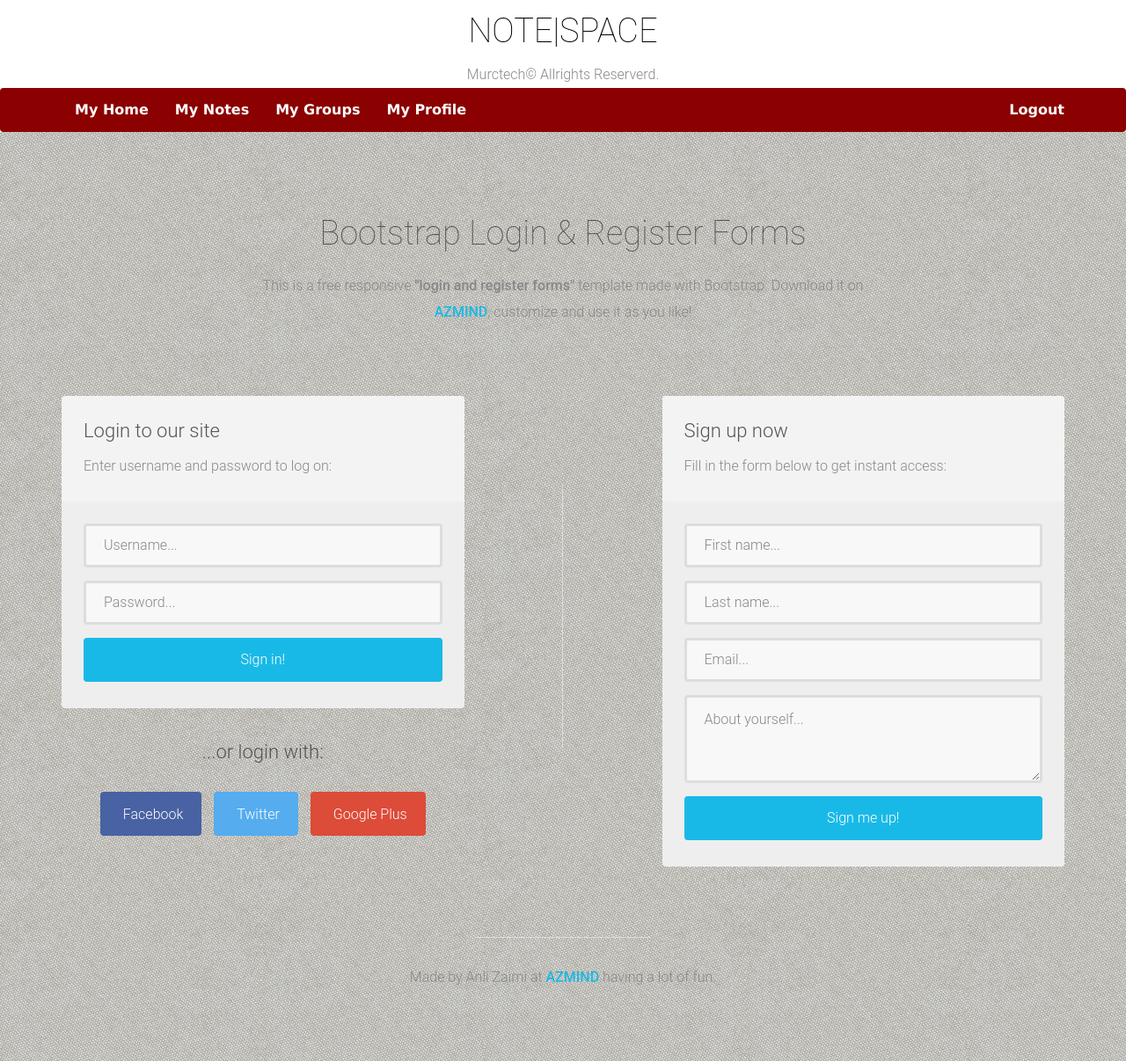
After one commit to CharithPremalal/Notespace, a PHP site: the page made by index - Copy.html in a window 1280 px wide. The commit adds this page. Shown: the whole page at 88% size. Run offline with PHP 8.4, Linux system fonts and the light colour scheme; some libraries are stand-ins or nearby versions.

Commit message:
login page - working

```diff
--- /dev/null
+++ b/css/form-elements.css
@@ -0,0 +1,74 @@
+
+input[type="text"],
+input[type="password"],
+textarea,
+textarea.form-control {
+	height: 50px;
+    margin: 0;
+    padding: 0 20px;
+    vertical-align: middle;
+    background: #f8f8f8;
+    border: 3px solid #ddd;
+    font-family: 'Roboto', sans-serif;
+    font-size: 16px;
+    font-weight: 300;
+    line-height: 50px;
+    color: #888;
+    -moz-border-radius: 4px; -webkit-border-radius: 4px; border-radius: 4px;
+    -moz-box-shadow: none; -webkit-box-shadow: none; box-shadow: none;
+    -o-transition: all .3s; -moz-transition: all .3s; -webkit-transition: all .3s; -ms-transition: all .3s; transition: all .3s;
+}
+
+textarea,
+textarea.form-control {
+	padding-top: 10px;
+	padding-bottom: 10px;
+	line-height: 30px;
+}
+
+input[type="text"]:focus,
+input[type="password"]:focus,
+textarea:focus,
+textarea.form-control:focus {
+	outline: 0;
+	background: #fff;
+    border: 3px solid #ccc;
+    -moz-box-shadow: none; -webkit-box-shadow: none; box-shadow: none;
+}
+
+input[type="text"]:-moz-placeholder, input[type="password"]:-moz-placeholder,
+textarea:-moz-placeholder, textarea.form-control:-moz-placeholder { color: #888; }
+
+input[type="text"]:-ms-input-placeholder, input[type="password"]:-ms-input-placeholder,
+textarea:-ms-input-placeholder, textarea.form-control:-ms-input-placeholder { color: #888; }
+
+input[type="text"]::-webkit-input-placeholder, input[type="password"]::-webkit-input-placeholder,
+textarea::-webkit-input-placeholder, textarea.form-control::-webkit-input-placeholder { color: #888; }
+
+
+
+button.btn {
+	height: 50px;
+    margin: 0;
+    padding: 0 20px;
+    vertical-align: middle;
+    background: #19b9e7;
+    border: 0;
+    font-family: 'Roboto', sans-serif;
+    font-size: 16px;
+    font-weight: 300;
+    line-height: 50px;
+    color: #fff;
+    -moz-border-radius: 4px; -webkit-border-radius: 4px; border-radius: 4px;
+    text-shadow: none;
+    -moz-box-shadow: none; -webkit-box-shadow: none; box-shadow: none;
+    -o-transition: all .3s; -moz-transition: all .3s; -webkit-transition: all .3s; -ms-transition: all .3s; transition: all .3s;
+}
+
+button.btn:hover { opacity: 0.6; color: #fff; }
+
+button.btn:active { outline: 0; opacity: 0.6; color: #fff; -moz-box-shadow: none; -webkit-box-shadow: none; box-shadow: none; }
+
+button.btn:focus { outline: 0; opacity: 0.6; background: #19b9e7; color: #fff; }
+
+button.btn:active:focus, button.btn.active:focus { outline: 0; opacity: 0.6; background: #19b9e7; color: #fff; }
--- /dev/null
+++ b/css/style1.css
@@ -0,0 +1,192 @@
+
+body {
+
+    font-family: 'Roboto', sans-serif;
+    font-size: 16px;
+    font-weight: 300;
+    color: #888;
+    line-height: 30px;
+    text-align: center;
+}
+
+strong { font-weight: 500; }
+
+a, a:hover, a:focus {
+	color: #19b9e7;
+	text-decoration: none;
+    -o-transition: all .3s; -moz-transition: all .3s; -webkit-transition: all .3s; -ms-transition: all .3s; transition: all .3s;
+}
+
+h1, h2 {
+	margin-top: 10px;
+	font-size: 38px;
+    font-weight: 100;
+    color: #555;
+    line-height: 50px;
+}
+
+h3 {
+	font-size: 22px;
+    font-weight: 300;
+    color: #555;
+    line-height: 30px;
+}
+
+img { max-width: 100%; }
+
+::-moz-selection { background: #19b9e7; color: #fff; text-shadow: none; }
+::selection { background: #19b9e7; color: #fff; text-shadow: none; }
+
+
+.btn-link-1 {
+	display: inline-block;
+	height: 50px;
+	margin: 5px;
+	padding: 16px 20px 0 20px;
+	background: #19b9e7;
+	font-size: 16px;
+    font-weight: 300;
+    line-height: 16px;
+    color: #fff;
+    -moz-border-radius: 4px; -webkit-border-radius: 4px; border-radius: 4px;
+}
+.btn-link-1:hover, .btn-link-1:focus, .btn-link-1:active { outline: 0; opacity: 0.6; color: #fff; }
+
+.btn-link-1.btn-link-1-facebook { background: #4862a3; }
+.btn-link-1.btn-link-1-twitter { background: #55acee; }
+.btn-link-1.btn-link-1-google-plus { background: #dd4b39; }
+
+.btn-link-1 i {
+	padding-right: 5px;
+	vertical-align: middle;
+	font-size: 20px;
+	line-height: 20px;
+}
+
+.btn-link-2 {
+	display: inline-block;
+	height: 50px;
+	margin: 5px;
+	padding: 15px 20px 0 20px;
+	background: rgba(0, 0, 0, 0.3);
+	border: 1px solid #fff;
+	font-size: 16px;
+    font-weight: 300;
+    line-height: 16px;
+    color: #fff;
+    -moz-border-radius: 4px; -webkit-border-radius: 4px; border-radius: 4px;
+}
+.btn-link-2:hover, .btn-link-2:focus,
+.btn-link-2:active, .btn-link-2:active:focus { outline: 0; opacity: 0.6; background: rgba(0, 0, 0, 0.3); color: #fff; }
+
+
+/***** Top content *****/
+
+.inner-bg {
+    padding: 60px 0 80px 0;
+}
+
+.top-content .description {
+	margin: 20px 0 10px 0;
+}
+
+.top-content .description a:hover,
+.top-content .description a:focus { border-bottom: 1px dotted #19b9e7; }
+
+.form-box {
+	margin-top: 70px;
+}
+
+.form-top {
+	overflow: hidden;
+	padding: 0 25px 15px 25px;
+	background: #f3f3f3;
+	-moz-border-radius: 4px 4px 0 0; -webkit-border-radius: 4px 4px 0 0; border-radius: 4px 4px 0 0;
+	text-align: left;
+}
+
+.form-top-left {
+	float: left;
+	width: 75%;
+	padding-top: 25px;
+}
+
+.form-top-left h3 { margin-top: 0; }
+
+.form-top-right {
+	float: left;
+	width: 25%;
+	padding-top: 5px;
+	font-size: 66px;
+	color: #ddd;
+	line-height: 100px;
+	text-align: right;
+}
+
+.form-bottom {
+	padding: 25px 25px 30px 25px;
+	background: #eee;
+	-moz-border-radius: 0 0 4px 4px; -webkit-border-radius: 0 0 4px 4px; border-radius: 0 0 4px 4px;
+	text-align: left;
+}
+
+.form-bottom form textarea {
+	height: 100px;
+}
+
+.form-bottom form button.btn {
+	width: 100%;
+}
+
+.form-bottom form .input-error {
+	border-color: #19b9e7;
+}
+
+.social-login {
+	margin-top: 35px;
+}
+
+.social-login-buttons {
+	margin-top: 25px;
+}
+
+.middle-border {
+	min-height: 300px;
+	margin-top: 170px;
+	border-right: 1px solid #ddd;
+}
+
+
+/***** Footer *****/
+
+footer {
+	padding-bottom: 70px;
+}
+
+footer .footer-border {
+	width: 200px;
+	margin: 0 auto;
+	padding-bottom: 30px;
+	border-top: 1px solid #ddd;
+}
+
+footer a:hover, footer a:focus { border-bottom: 1px dotted #19b9e7; }
+
+
+/***** Media queries *****/
+
+@media (min-width: 992px) and (max-width: 1199px) {}
+
+@media (min-width: 768px) and (max-width: 991px) {}
+
+@media (max-width: 767px) {
+
+	.middle-border { min-height: auto; margin: 65px 30px 0 30px; border-right: 0; border-top: 1px solid #ddd; }
+
+}
+
+@media (max-width: 415px) {
+
+	h1, h2 { font-size: 32px; }
+
+}
--- a/css/styles.css
+++ b/css/styles.css
@@ -1,3 +1,14 @@
+#title{
+text-decoration:none;
+     color:black;
+}
+
+#title:hover{
+     color:black;
+     text-decoration:none;
+     cursor:pointer;
+}
+
 body{
 background-image: url("bg2.jpg");
 }
@@ -5,7 +16,10 @@ background-image: url("bg2.jpg");
 #main{
 margin-top:-20px;
 background-color: white;
+}
+header{
 
+background-color: white;
 }
 
 .navbar-default {
--- /dev/null
+++ b/index - Copy.html
@@ -0,0 +1,170 @@
+<!DOCTYPE html>
+<html lang="en">
+<head>
+  <meta charset="UTF-8">
+  <meta http-equiv="X-UA-Compatible" content="IE=edge">
+  <meta name="viewport" content="width=device-width, initial-scale=1">
+  <link rel="stylesheet" href="css/bootstrap.min.css">
+  <link rel="stylesheet" href="css/styles.css">
+  <link rel="stylesheet" href="css/form-elements.css">
+  <link rel="stylesheet" href="css/style1.css">
+  <title>Bootstrap</title>
+</head>
+<body>
+  <header>
+  <div class="container"><h1><a href="index.html" id="title">NOTE|SPACE</a></h1>Murctech© Allrights Reserverd.</div>
+  <nav class="navbar navbar-default" role="navigation">
+    <div class="container">
+
+      <ul class="nav navbar-nav navbar-left">
+        <li><a href="#mission">My Home</a></li>
+        <li><a href="#services">My Notes</a></li>
+        <li><a href="#staff">My Groups</a></li>
+        <li><a href="#staff">My Profile</a></li>
+      </ul>
+      <ul class="nav navbar-nav navbar-right">
+        <li><a href="#contact">Logout</a></li>
+      </ul>
+    </div>
+  </nav>
+  </header>
+  <div class="top-content">
+
+      <div class="inner-bg">
+          <div class="container">
+
+              <div class="row">
+                  <div class="col-sm-8 col-sm-offset-2 text">
+                      <h1>Bootstrap Login &amp; Register Forms</h1>
+                      <div class="description">
+                        <p>
+                          This is a free responsive <strong>"login and register forms"</strong> template made with Bootstrap.
+                          Download it on <a href="http://azmind.com" target="_blank"><strong>AZMIND</strong></a>,
+                          customize and use it as you like!
+                        </p>
+                      </div>
+                  </div>
+              </div>
+
+              <div class="row">
+                  <div class="col-sm-5">
+
+                    <div class="form-box">
+                      <div class="form-top">
+                        <div class="form-top-left">
+                          <h3>Login to our site</h3>
+                            <p>Enter username and password to log on:</p>
+                        </div>
+                        <div class="form-top-right">
+                          <i class="fa fa-key"></i>
+                        </div>
+                        </div>
+                        <div class="form-bottom">
+                      <form role="form" action="" method="post" class="login-form">
+                        <div class="form-group">
+                          <label class="sr-only" for="form-username">Username</label>
+                            <input type="text" name="form-username" placeholder="Username..." class="form-username form-control" id="form-username">
+                          </div>
+                          <div class="form-group">
+                            <label class="sr-only" for="form-password">Password</label>
+                            <input type="password" name="form-password" placeholder="Password..." class="form-password form-control" id="form-password">
+                          </div>
+                          <button type="submit" class="btn">Sign in!</button>
+                      </form>
+                    </div>
+                  </div>
+
+                <div class="social-login">
+                      <h3>...or login with:</h3>
+                      <div class="social-login-buttons">
+                        <a class="btn btn-link-1 btn-link-1-facebook" href="#">
+                          <i class="fa fa-facebook"></i> Facebook
+                        </a>
+                        <a class="btn btn-link-1 btn-link-1-twitter" href="#">
+                          <i class="fa fa-twitter"></i> Twitter
+                        </a>
+                        <a class="btn btn-link-1 btn-link-1-google-plus" href="#">
+                          <i class="fa fa-google-plus"></i> Google Plus
+                        </a>
+                      </div>
+                    </div>
+
+                  </div>
+
+                  <div class="col-sm-1 middle-border"></div>
+                  <div class="col-sm-1"></div>
+
+                  <div class="col-sm-5">
+
+                    <div class="form-box">
+                      <div class="form-top">
+                        <div class="form-top-left">
+                          <h3>Sign up now</h3>
+                            <p>Fill in the form below to get instant access:</p>
+                        </div>
+                        <div class="form-top-right">
+                          <i class="fa fa-pencil"></i>
+                        </div>
+                        </div>
+                        <div class="form-bottom">
+                      <form role="form" action="" method="post" class="registration-form">
+                        <div class="form-group">
+                          <label class="sr-only" for="form-first-name">First name</label>
+                            <input type="text" name="form-first-name" placeholder="First name..." class="form-first-name form-control" id="form-first-name">
+                          </div>
+                          <div class="form-group">
+                            <label class="sr-only" for="form-last-name">Last name</label>
+                            <input type="text" name="form-last-name" placeholder="Last name..." class="form-last-name form-control" id="form-last-name">
+                          </div>
+                          <div class="form-group">
+                            <label class="sr-only" for="form-email">Email</label>
+                            <input type="text" name="form-email" placeholder="Email..." class="form-email form-control" id="form-email">
+                          </div>
+                          <div class="form-group">
+                            <label class="sr-only" for="form-about-yourself">About yourself</label>
+                            <textarea name="form-about-yourself" placeholder="About yourself..."
+                                  class="form-about-yourself form-control" id="form-about-yourself"></textarea>
+                          </div>
+                          <button type="submit" class="btn">Sign me up!</button>
+                      </form>
+                    </div>
+                    </div>
+
+                  </div>
+              </div>
+
+          </div>
+      </div>
+
+  </div>
+
+  <!-- Footer -->
+  <footer>
+    <div class="container">
+      <div class="row">
+
+        <div class="col-sm-8 col-sm-offset-2">
+          <div class="footer-border"></div>
+          <p>Made by Anli Zaimi at <a href="http://azmind.com" target="_blank"><strong>AZMIND</strong></a>
+            having a lot of fun. <i class="fa fa-smile-o"></i></p>
+        </div>
+
+      </div>
+    </div>
+  </footer>
+
+  <!-- Javascript -->
+  <script src="assets/js/jquery-1.11.1.min.js"></script>
+  <script src="assets/bootstrap/js/bootstrap.min.js"></script>
+  <script src="assets/js/scripts.js"></script>
+
+
+
+
+
+
+<script src="js/jquery-2.1.4.min.js"></script>
+<script src="js/bootstrap.min.js"></script>
+<script src="js/script.js"></script>
+</body>
+</html>
```
Also changed, not shown: index.html (+11 -7 lines).
